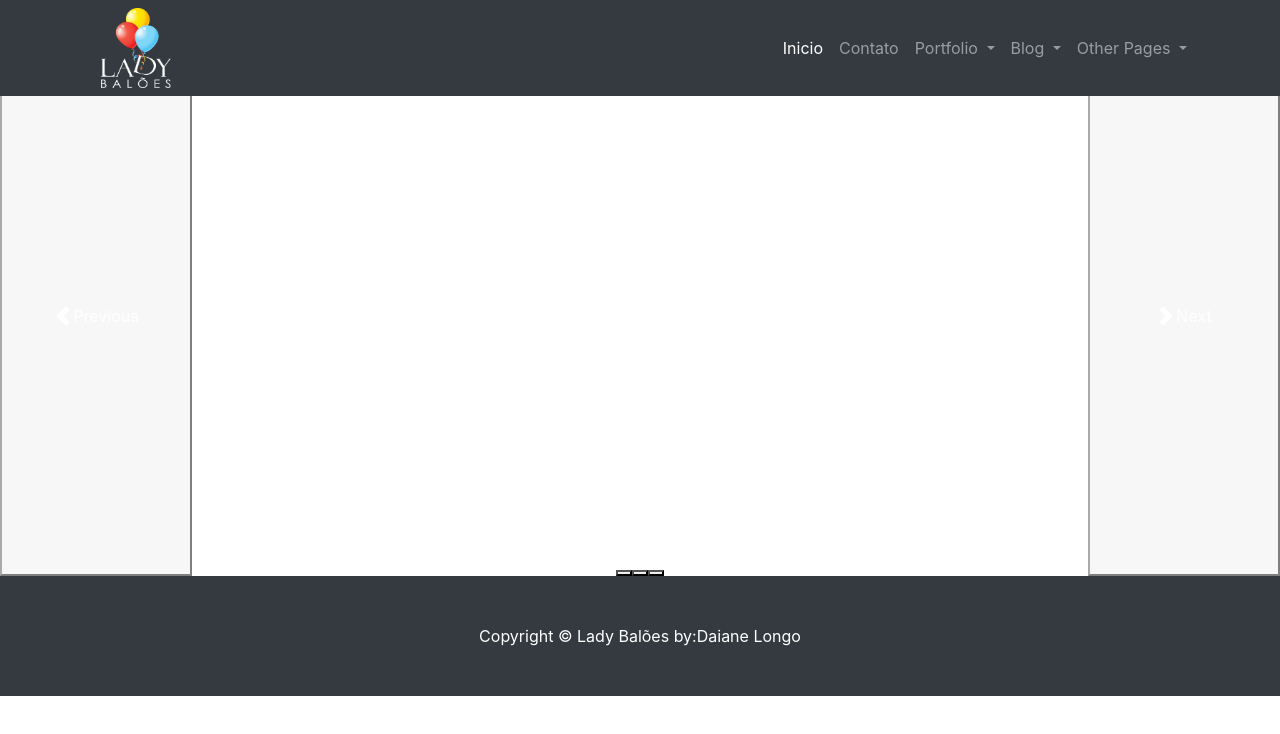
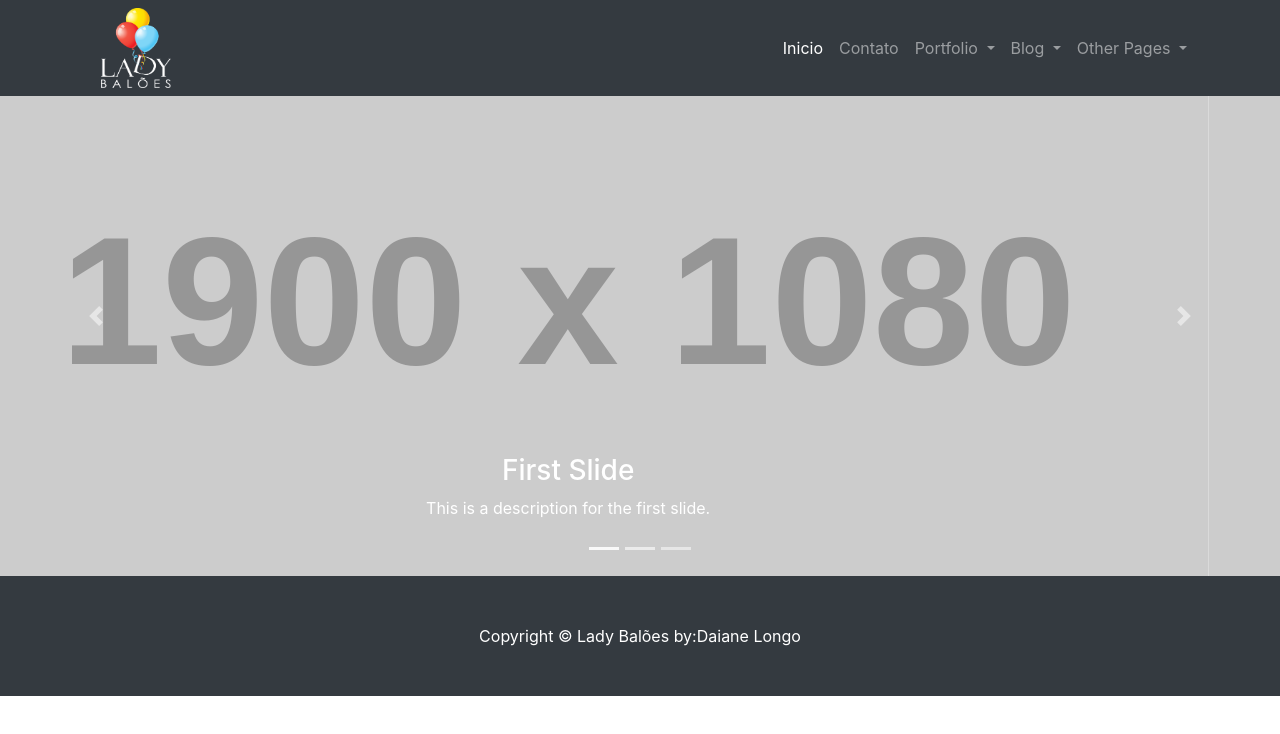
Before and after one commit to CLongo20/ALadybaloes.github.io, a website: page about.html in a window 1280 px wide. Drawn offline with Linux system fonts and the light colour scheme; placeholder pictures from the web are drawn by us.

Commit message:
Update about.html

```diff
--- a/about.html
+++ b/about.html
@@ -78,32 +78,44 @@
   </nav>
 
    <header>
-    <div id="carouselExampleIndicators" class="carousel slide" data-bs-ride="carousel">
-  <div class="carousel-indicators">
-    <button type="button" data-bs-target="#carouselExampleIndicators" data-bs-slide-to="0" class="active" aria-current="true" aria-label="Slide 1"></button>
-    <button type="button" data-bs-target="#carouselExampleIndicators" data-bs-slide-to="1" aria-label="Slide 2"></button>
-    <button type="button" data-bs-target="#carouselExampleIndicators" data-bs-slide-to="2" aria-label="Slide 3"></button>
-  </div>
-  <div class="carousel-inner">
-    <div class="carousel-item active">
-      <img src="..." class="d-block w-100" alt="...">
+    <div id="carouselExampleIndicators" class="carousel slide" data-ride="carousel">
+      <ol class="carousel-indicators">
+        <li data-target="#carouselExampleIndicators" data-slide-to="0" class="active"></li>
+        <li data-target="#carouselExampleIndicators" data-slide-to="1"></li>
+        <li data-target="#carouselExampleIndicators" data-slide-to="2"></li>
+      </ol>
+      <div class="carousel-inner" role="listbox">
+        <!-- Slide One - Set the background image for this slide in the line below -->
+        <div class="carousel-item active" style="background-image: url('http://placehold.it/1900x1080')">
+          <div class="carousel-caption d-none d-md-block">
+            <h3>First Slide</h3>
+            <p>This is a description for the first slide.</p>
+          </div>
+        </div>
+        <!-- Slide Two - Set the background image for this slide in the line below -->
+        <div class="carousel-item" style="background-image: url('http://placehold.it/1900x1080')">
+          <div class="carousel-caption d-none d-md-block">
+            <h3>Second Slide</h3>
+            <p>This is a description for the second slide.</p>
+          </div>
+        </div>
+        <!-- Slide Three - Set the background image for this slide in the line below -->
+        <div class="carousel-item" style="background-image: url('http://placehold.it/1900x1080')">
+          <div class="carousel-caption d-none d-md-block">
+            <h3>Third Slide</h3>
+            <p>This is a description for the third slide.</p>
+          </div>
+        </div>
+      </div>
+      <a class="carousel-control-prev" href="#carouselExampleIndicators" role="button" data-slide="prev">
+        <span class="carousel-control-prev-icon" aria-hidden="true"></span>
+        <span class="sr-only">Previous</span>
+      </a>
+      <a class="carousel-control-next" href="#carouselExampleIndicators" role="button" data-slide="next">
+        <span class="carousel-control-next-icon" aria-hidden="true"></span>
+        <span class="sr-only">Next</span>
+      </a>
     </div>
-    <div class="carousel-item">
-      <img src="..." class="d-block w-100" alt="...">
-    </div>
-    <div class="carousel-item">
-      <img src="..." class="d-block w-100" alt="...">
-    </div>
-  </div>
-  <button class="carousel-control-prev" type="button" data-bs-target="#carouselExampleIndicators"  data-bs-slide="prev">
-    <span class="carousel-control-prev-icon" aria-hidden="true"></span>
-    <span class="visually-hidden">Previous</span>
-  </button>
-  <button class="carousel-control-next" type="button" data-bs-target="#carouselExampleIndicators"  data-bs-slide="next">
-    <span class="carousel-control-next-icon" aria-hidden="true"></span>
-    <span class="visually-hidden">Next</span>
-  </button>
-</div>
   </header>
 
   <!-- Page Content -->
```
